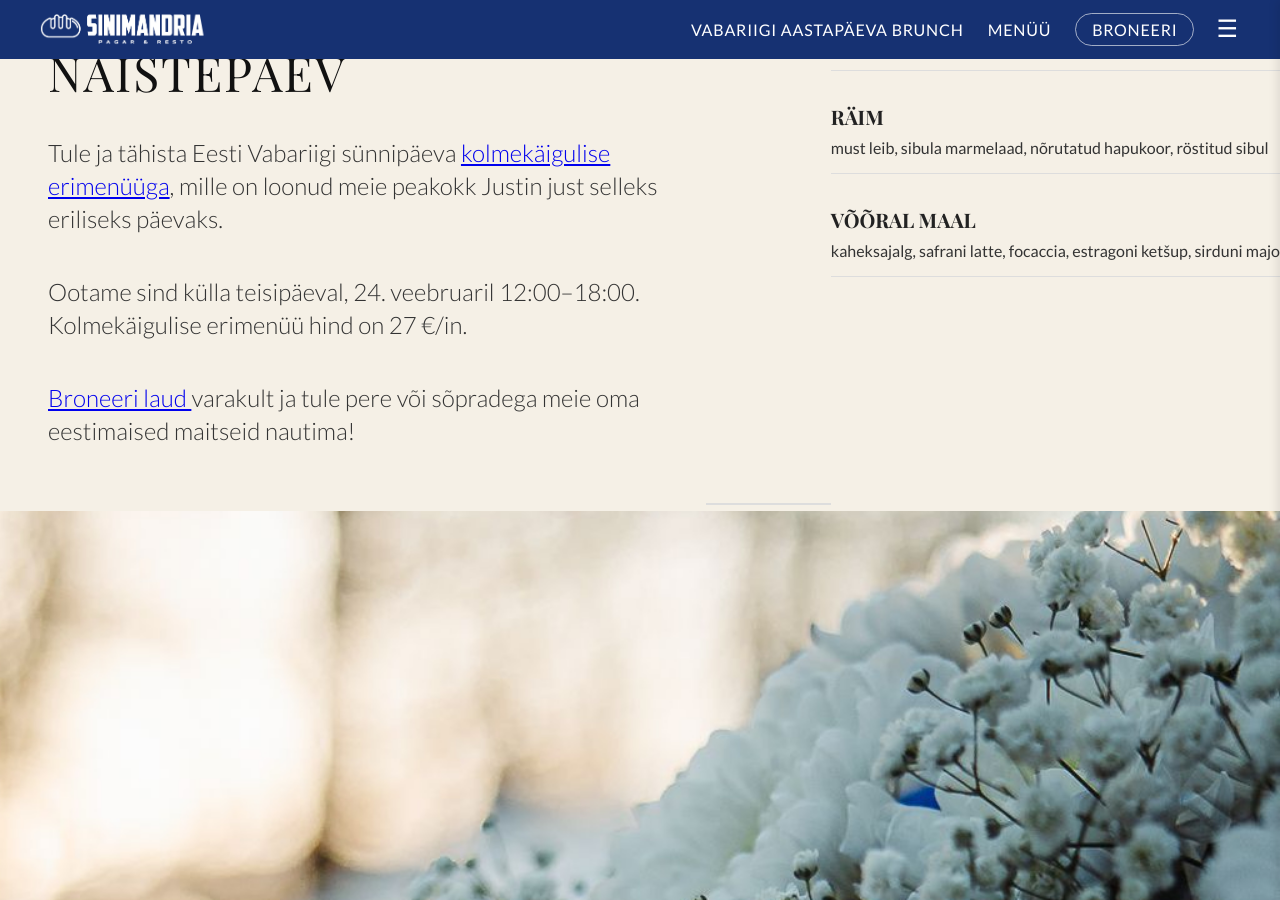
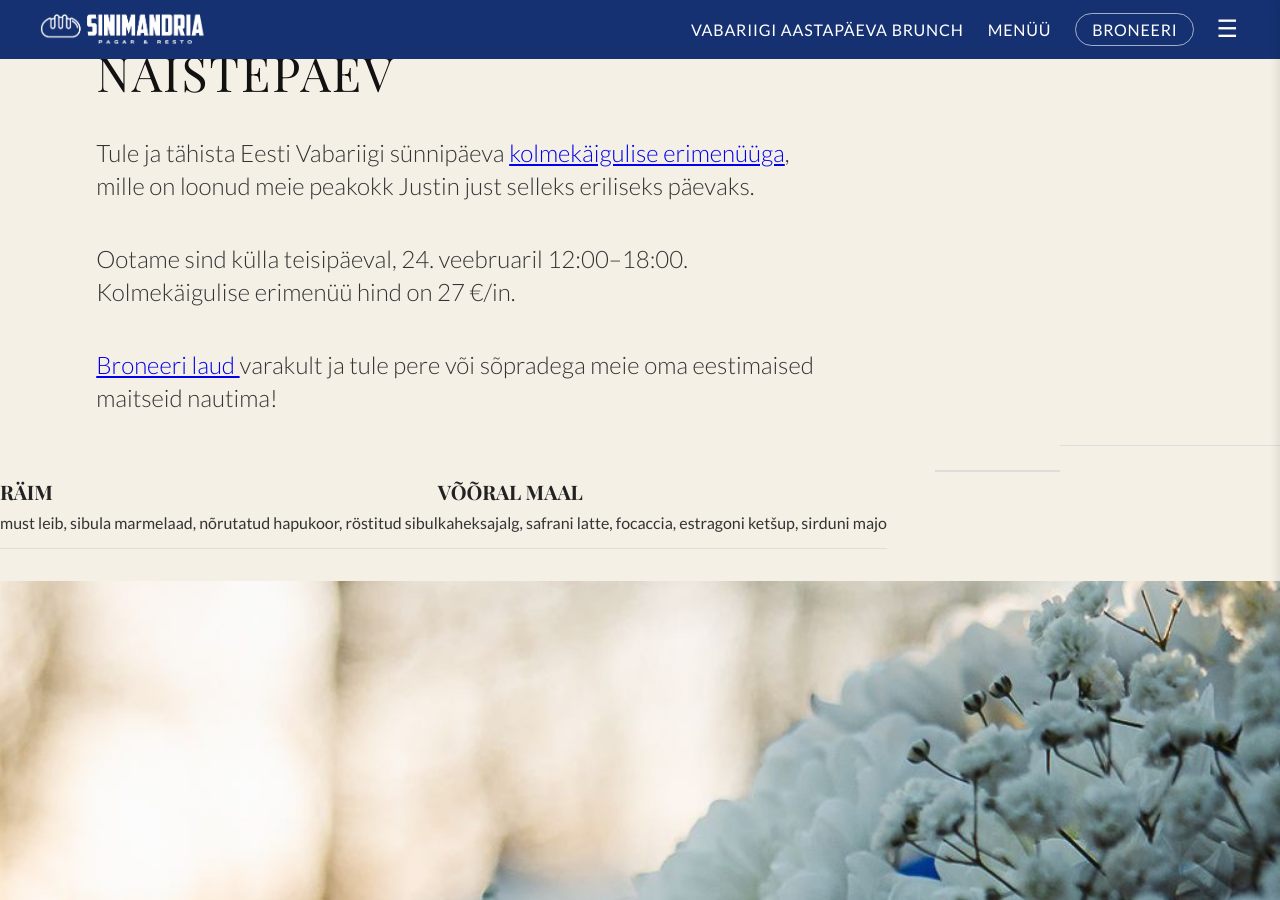
Before and after one commit to m-tu/sinimandria, a Jekyll site: the page built from pages/events/naistepaev.markdown, in a window 1280 px wide and 900 px high. Built offline with Jekyll 4.4.1, drawn with Linux system fonts in a browser that asks for light colours.

Commit message:
Update naistepaev.html

```diff
--- a/_layouts/events/naistepaev.html
+++ b/_layouts/events/naistepaev.html
@@ -31,7 +31,6 @@
 
         <h1 class="menu-heading">MENÜÜ</h1>
 
-        <section class="menu-section">
           <div class="menu-item">
             <h3>AMUSE BOUCHE</h3>
             <p>Kolme kartuli confit’ & vuti paté</p>
@@ -46,7 +45,6 @@
             <h3>VÕÕRAL MAAL</h3>
             <p>kaheksajalg, safrani latte, focaccia, estragoni ketšup, sirduni majo</p>
           </div>
-        </section>
 
         <img
           src="{{ '/assets/images/aastapaev.jpg' | absolute_url }}"
@@ -54,8 +52,6 @@
         />
       </section>
 
-      <section class="section">
-      </section>
     </main>
 
     {%- include footer.html -%}
```
